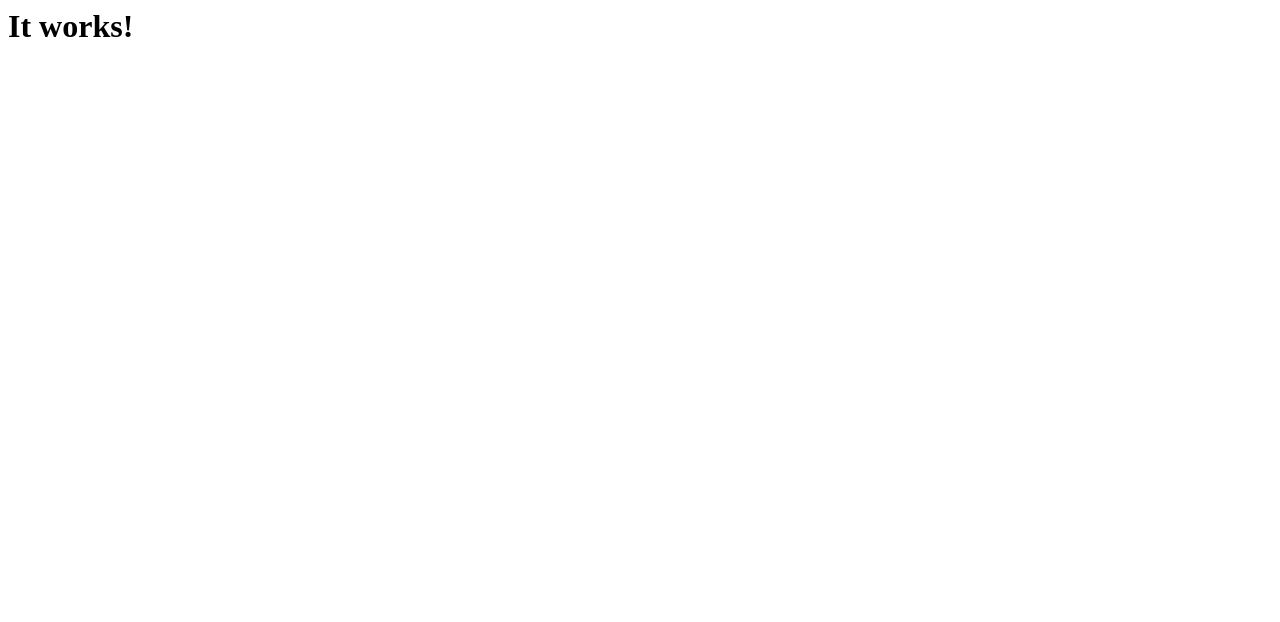
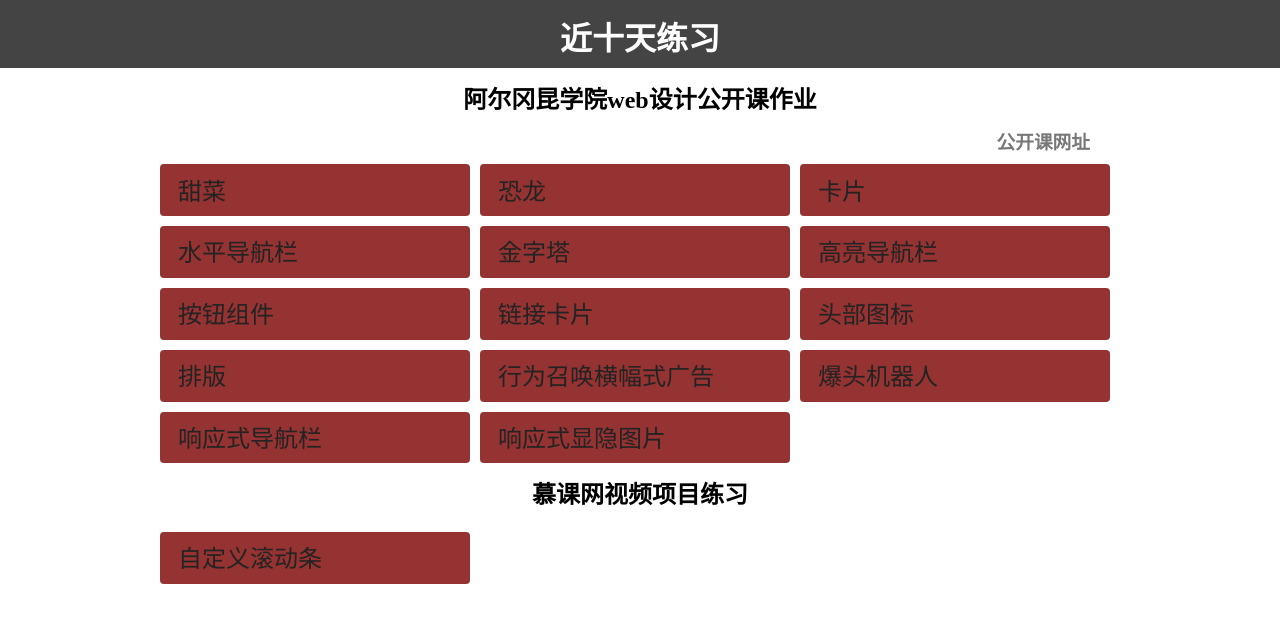
Before and after one commit to danglisheng/soda-cracker, a plain HTML site: page index.html in a window 1280 px wide. Drawn offline with Linux system fonts and the light colour scheme.

Commit message:
first commit

```diff
--- a/index.html
+++ b/index.html
@@ -1 +1,122 @@
-<h1>It works!</h1>
+<!DOCTYPE html>
+<html lang="en">
+<head>
+  <meta charset="UTF-8">
+  <title>近十天练习</title>
+  <style>
+    *,*::before,*::after {
+      box-sizing: border-box;
+    }
+    .clearfix::after {
+       content:"";
+       display:table;
+       clear:both;
+    }
+    body {
+      margin:0;
+    }
+    header {
+      margin:0;
+      padding:0;
+      width:100%;
+      background-color: #444;
+      color:#fff;
+      text-align: center;
+    }
+    header h1 {
+      margin:0;
+      padding:.4em .7em .3em;
+    }
+    main h2 {
+      text-align: center;
+      margin:0;
+      padding:.5em .7em;
+    }
+    .container {
+      max-width:1000px;
+      width:100%;
+      padding-left:20px;
+      padding-right:20px;
+      margin: 0 auto;
+
+    }
+    .btn {
+
+      width:100%;
+      display:block;
+      margin:10px auto 0;
+      background-color:#953232;
+      color:#232323;
+      border-radius:4px;
+      text-decoration: none;
+      padding:.3em .75em .4em;
+      font-size:1.5rem;
+      transition:all .5s ease 0s;
+    }
+    .btn:hover {
+      color:#953232;
+      background-color: #232323;
+    }
+    @media (min-width:45em){
+      a.btn {
+        float:left;
+        width:32.33%;
+        margin-right:1%;
+      }
+    }
+    .course-link-wrapper{
+      margin:0;
+      text-align:right;
+      margin-right:30px;
+    }
+    a.course-link {
+      color:#777;
+      text-decoration: none;
+    }
+    a.course-link:hover {
+      text-decoration:underline;
+    }
+  </style>
+</head>
+<body>
+  <header>
+    <h1>近十天练习</h1>
+  </header>
+  <main>
+    <section>
+      <div class="container">
+      <h2>阿尔冈昆学院web设计公开课作业</h2>
+      <h3 class="course-link-wrapper">
+        <a href="https://learn-the-web.algonquindesign.ca/courses/web-dev-1/" class="course-link" target="_blank">公开课网址</a>
+      </h3>
+      </div>
+
+      <div class="container clearfix">
+        <a target="_blank" href="https://danglisheng.github.io/stylish-beets/" class="btn">甜菜 </a>
+        <a target="_blank" href="https://danglisheng.github.io/dinosaur-designs/" class="btn">恐龙</a>
+        <a target="_blank" href="https://danglisheng.github.io/cards/" class="btn">
+          卡片
+        </a>
+        <a target="_blank" href="https://danglisheng.github.io/horizontal-nav/" class="btn">水平导航栏</a>
+        <a target="_blank" href="https://danglisheng.github.io/sections/" class="btn">金字塔</a>
+        <a target="_blank" href="https://danglisheng.github.io/navigation-highlight/" class="btn">高亮导航栏</a>
+        <a target="_blank" href="https://danglisheng.github.io/button-styles/" class="btn">按钮组件</a>
+        <a target="_blank" href="https://danglisheng.github.io/link-card/" class="btn">链接卡片</a>
+        <a target="_blank" href="https://danglisheng.github.io/header-icons/" class="btn">头部图标</a>
+        <a target="_blank" href="https://danglisheng.github.io/typographic-insets/" class="btn">排版</a>
+        <a target="_blank" href="https://danglisheng.github.io/call-to-action-banner/" class="btn">行为召唤横幅式广告</a>
+        <a target="_blank" href="https://danglisheng.github.io/exploding-robot-head/" class="btn">
+爆头机器人</a>
+        <a target="_blank" href="https://danglisheng.github.io/responsive-navigation/" class="btn">响应式导航栏</a>
+        <a target="_blank" href="https://danglisheng.github.io/hide-show-responsively/" class="btn">响应式显隐图片</a>
+      </div>
+    </section>
+    <section>
+      <h2>慕课网视频项目练习</h2>
+      <div class="container clearfix">
+        <a target="_blank" href="https://danglisheng.github.io/customizing-scrollbar/" class="btn">自定义滚动条</a>
+      </div>
+    </section>
+  </main>
+</body>
+</html>
```
